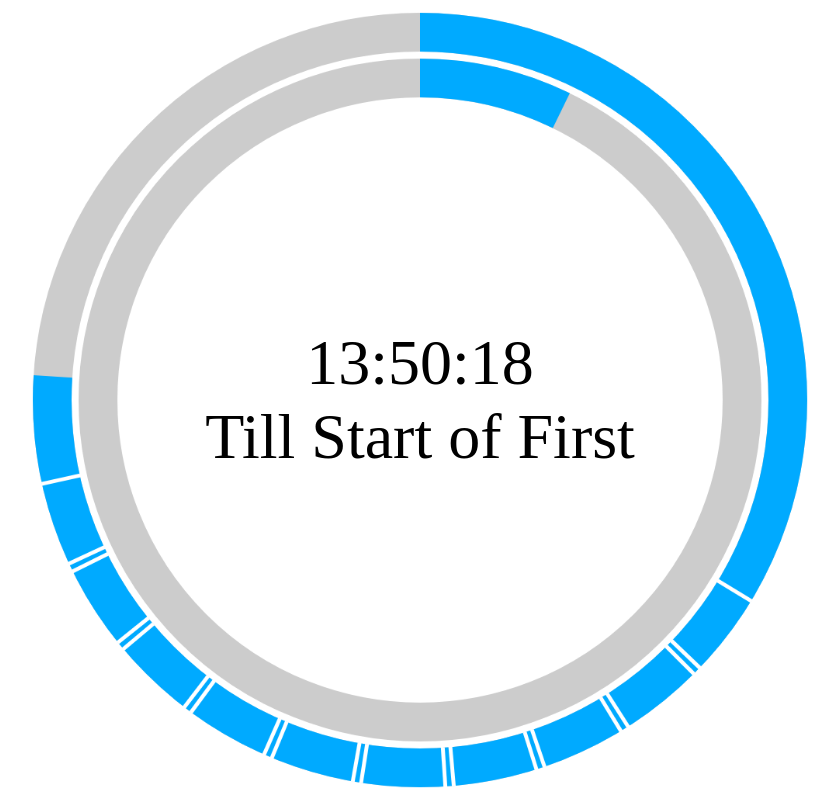
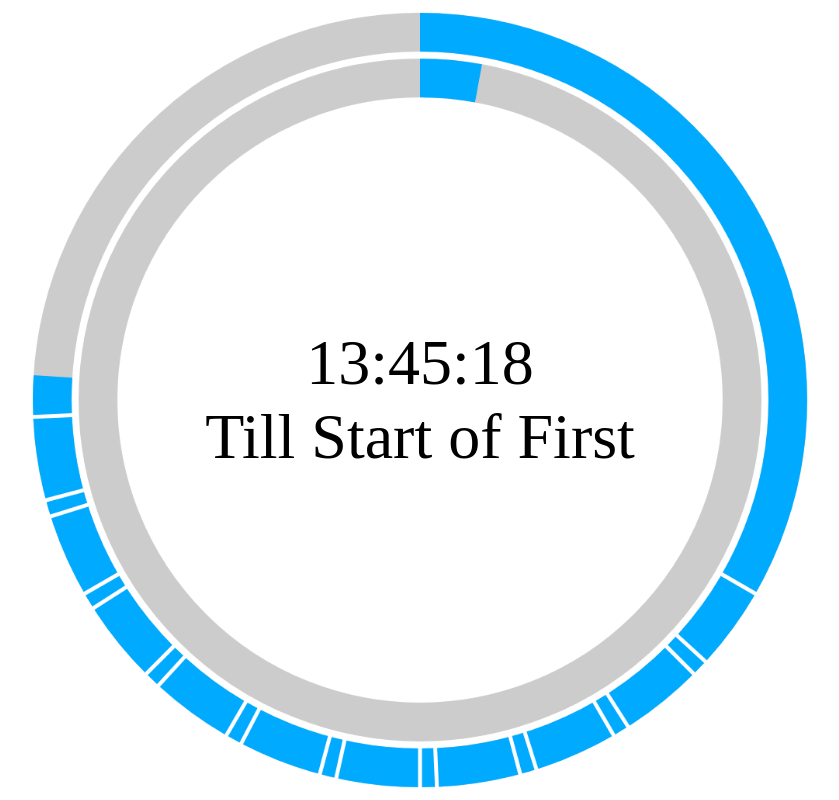
Before and after one commit to CrzyMan/CC2, a plain HTML site: page index.html in a window 1280 px wide. Shown: the whole page, without its empty margins (220-1059 px from the left). Drawn offline with Linux system fonts and the light colour scheme.

Commit message:
Update class times

```diff
--- a/index.html
+++ b/index.html
@@ -168,26 +168,26 @@ const workTimes =[
 
 // times for the start and end of each class
 const schoolEvents = [
-    [[08, 05], "Start of First"],
-    [[08, 55], "End of First"],
+    [[08, 00], "Start of First"],
+    [[08, 50], "End of First"],
     [[09, 00], "Start of Second"],
     [[09, 50], "End of Second"],
-    [[09, 55], "Start of Third"],
-    [[10, 45], "End of Third"],
-    [[10, 50], "Start of Fourth"],
-    [[11, 40], "End of Fourth"],
-    [[11, 45], "Start of Fifth"],
-    [[12, 35], "End of Fifth"],
-    [[12, 40], "Start of Sixth"],
-    [[13, 30], "End of Sixth"],
-    [[13, 35], "Start of Seventh"],
-    [[14, 25], "End of Seventh"],
-    [[14, 30], "Start of Eighth"],
-    [[15, 20], "End of Eighth"],
-    [[15, 25], "Start of Ninth"],
-    [[16, 15], "End of Ninth"],
-    [[16, 20], "Start of Tenth"],
-    [[17, 10], "End of Tenth"],
+    [[10, 00], "Start of Third"],
+    [[10, 50], "End of Third"],
+    [[11, 00], "Start of Fourth"],
+    [[11, 50], "End of Fourth"],
+    [[12, 00], "Start of Fifth"],
+    [[12, 50], "End of Fifth"],
+    [[13, 00], "Start of Sixth"],
+    [[13, 50], "End of Sixth"],
+    [[14, 00], "Start of Seventh"],
+    [[14, 50], "End of Seventh"],
+    [[15, 00], "Start of Eighth"],
+    [[15, 50], "End of Eighth"],
+    [[16, 00], "Start of Ninth"],
+    [[16, 50], "End of Ninth"],
+    [[17, 00], "Start of Tenth"],
+    [[17, 50], "End of Tenth"]
 ];
 
 // produce a more useful array of events from the other events
```
